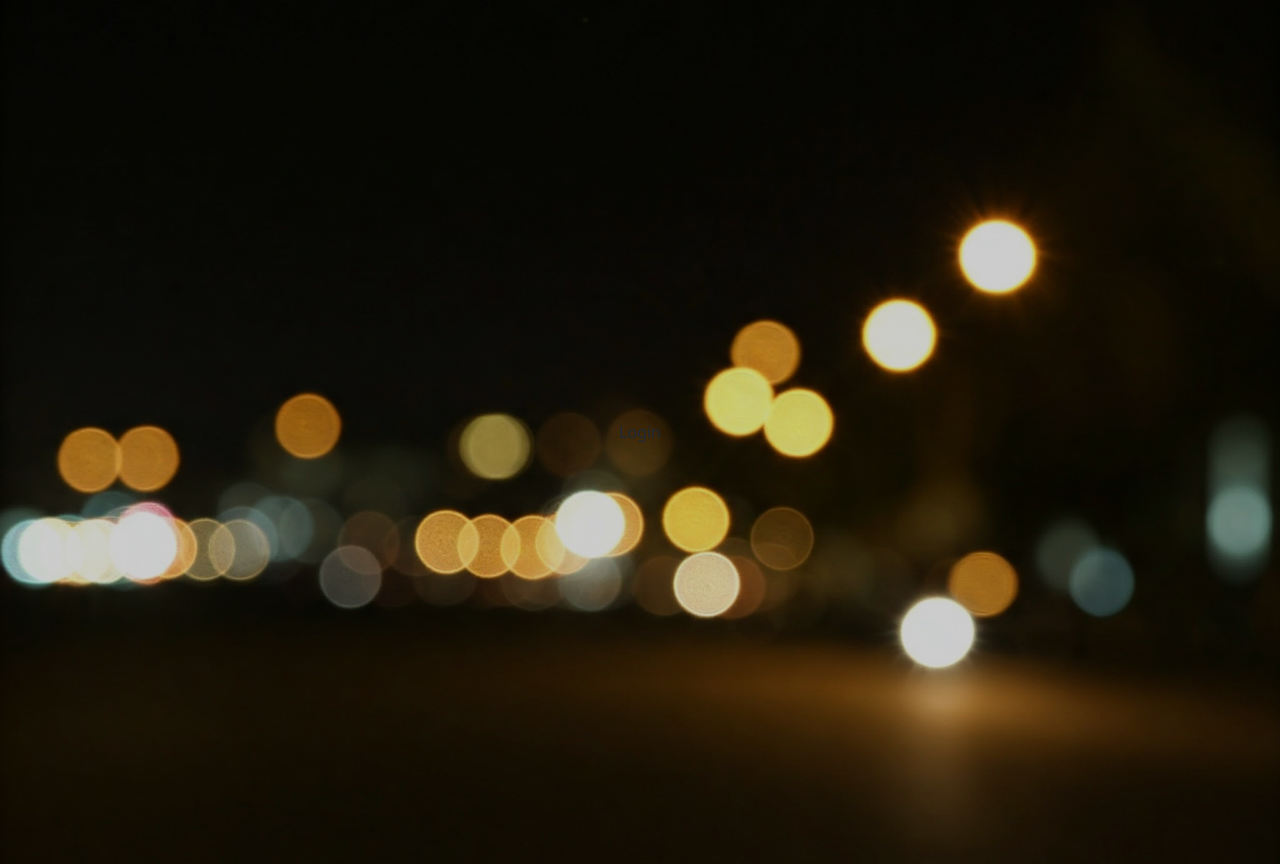
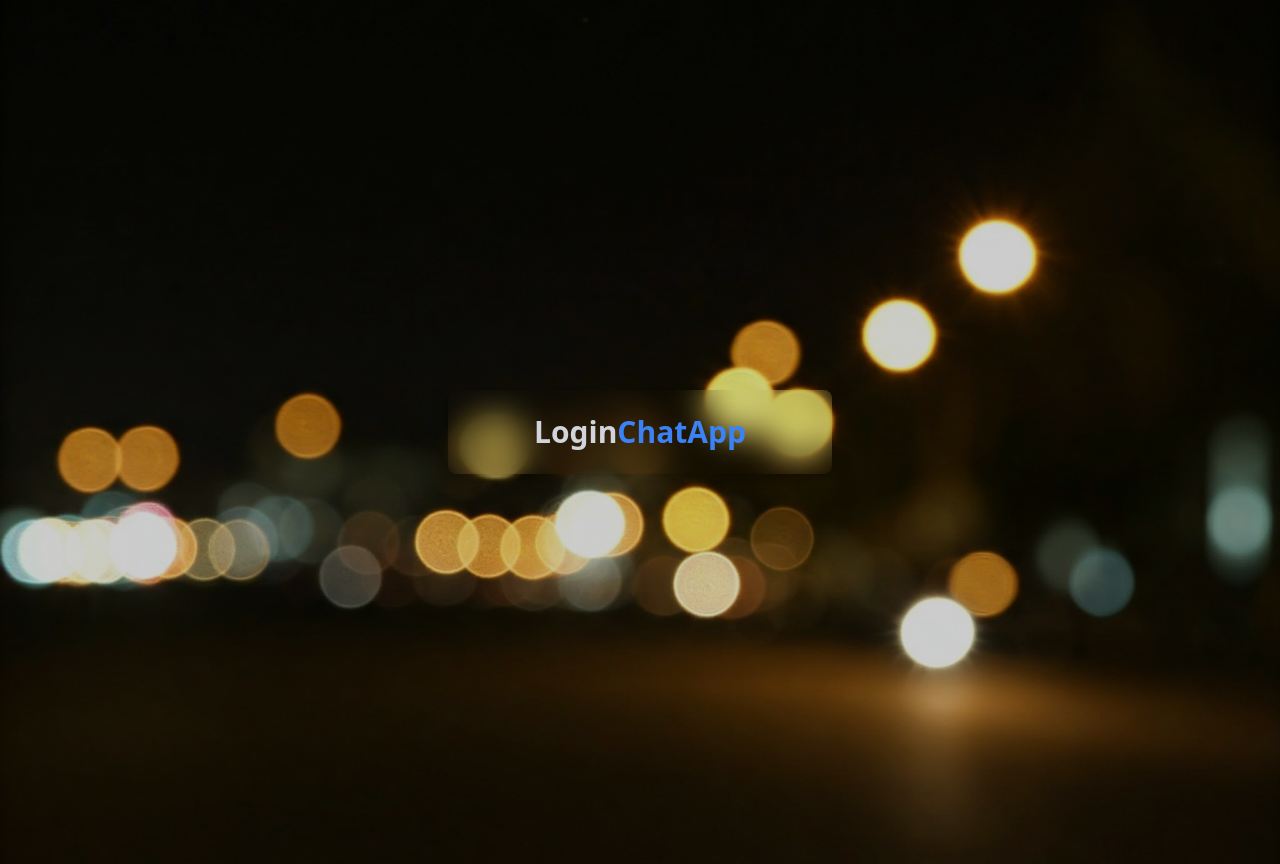
Before and after one commit to LionelP1/chat-app, a React (Vite) app in the folder frontend/: page / in a window 1280 px wide. Built offline with nearby package versions, Linux system fonts and the light colour scheme.

Commit message:
Created a bit of login component with glass effect

```diff
--- a/frontend/src/pages/login/Login.jsx
+++ b/frontend/src/pages/login/Login.jsx
@@ -2,8 +2,16 @@ import React from 'react'
 
 function Login() {
   return (
-    <div>Login</div>
+    <div className='flex flex-col items-center justify-center min-w-96 mx-auto'>
+			<div className='w-full p-6 rounded-lg shadow-md bg-gray-400 bg-clip-padding backdrop-filter backdrop-blur-lg bg-opacity-0'>
+        <h1 className='text-3xl font-semibold text-center text-gray-300'>
+					Login
+					<span className='text-blue-500'>ChatApp</span>
+				</h1>
+      </div>
+
+    </div>
   )
 }
 
-export default Login
+export default Login;
```
Also changed, not shown: 1 other file (tests, documents, lock files or other folders).
